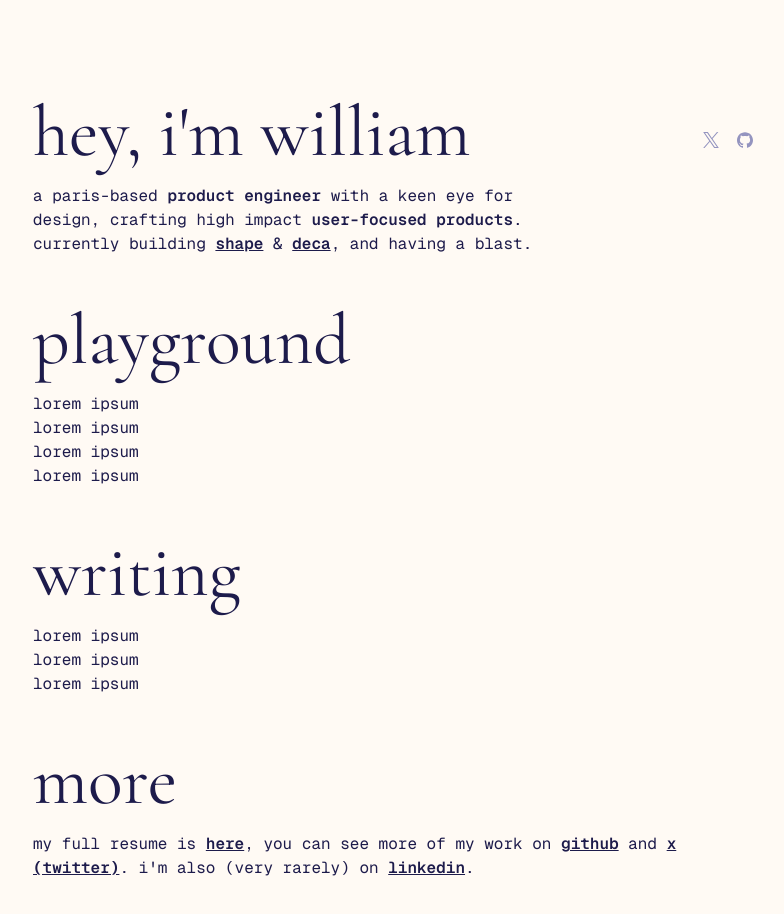
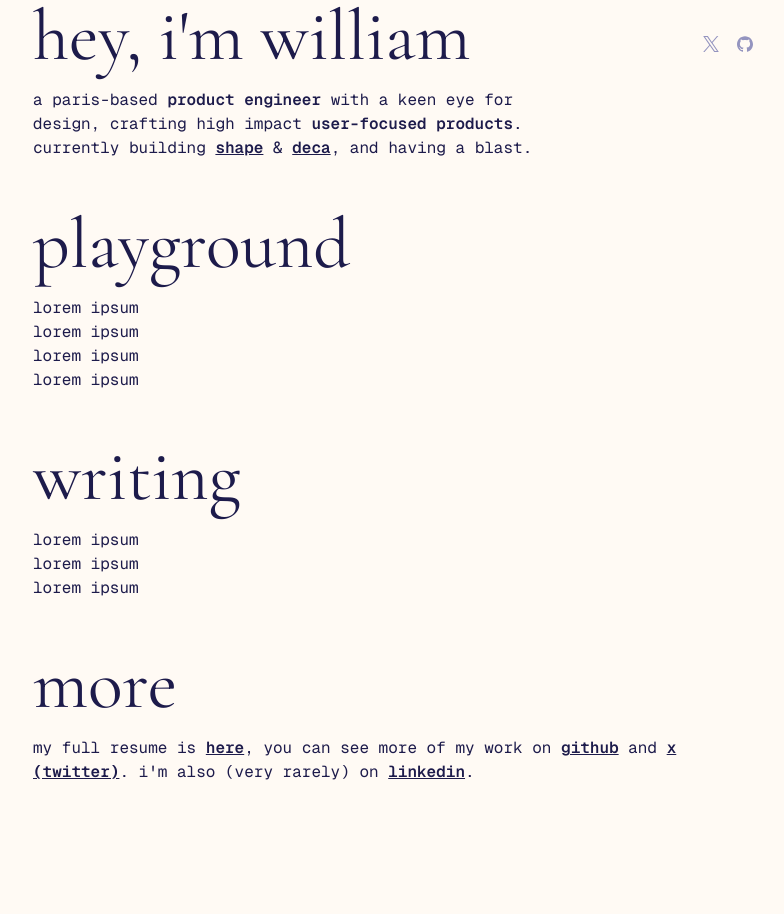
Before and after one commit to williamhzo/williamhzo.me, a Next.js app: page / in a window 1280 px wide. Shown: the top 914 px of the page, without its empty margins (243-1027 px from the left). Built offline with nearby package versions, Linux system fonts and the light colour scheme.

Commit message:
lowercase

```diff
--- a/app/layout.tsx
+++ b/app/layout.tsx
@@ -19,7 +19,7 @@ const cormorantGaramond = Cormorant_Garamond({
 });
 
 export const metadata: Metadata = {
-  title: "William — Product Engineer",
+  title: "william — product engineer",
   description:
     "User-focused Product Engineer with a keen eye for design, crafting high impact products.",
   icons:
@@ -36,7 +36,7 @@ export default function RootLayout({
       <body
         className={`${geistSans.variable} ${geistMono.variable} ${cormorantGaramond.variable} relative antialiased`}
       >
-        <main className="bg-background relative z-10 min-h-screen py-24">
+        <main className="bg-background relative z-10 min-h-screen pb-24">
           {children}
         </main>
 
```
